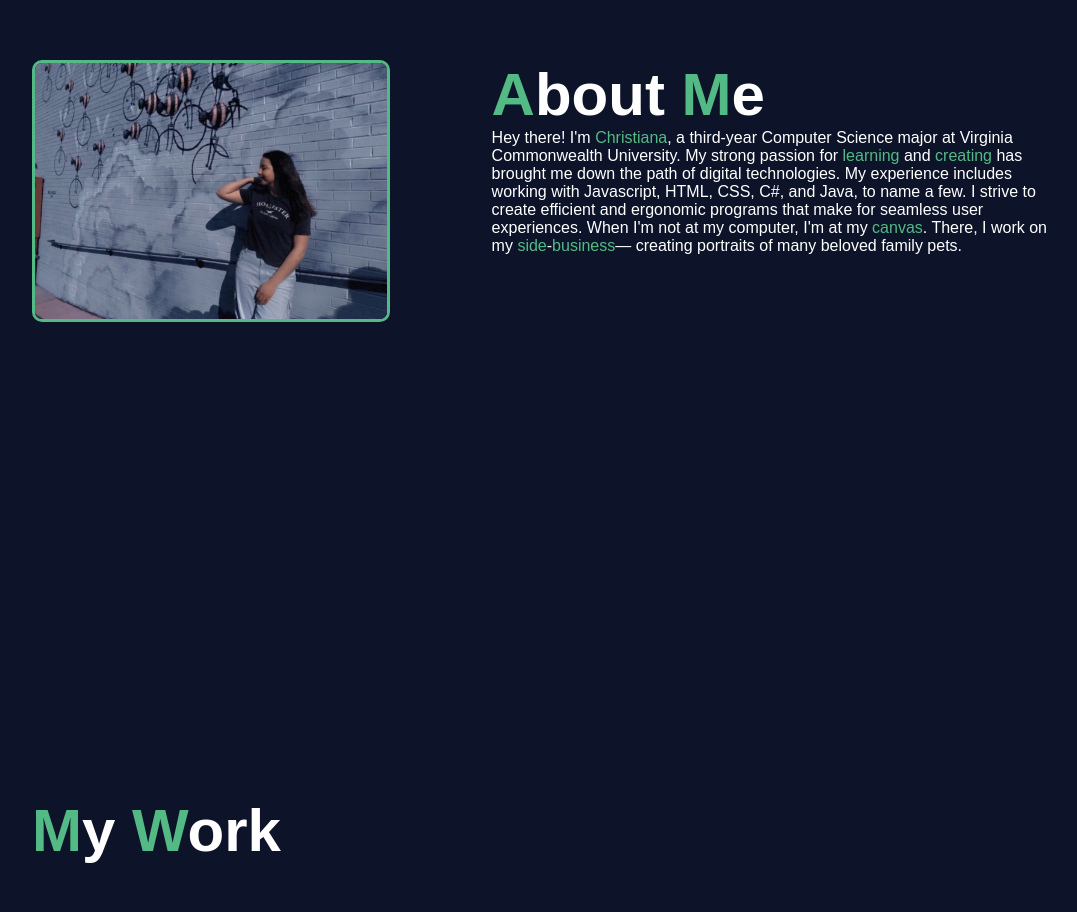
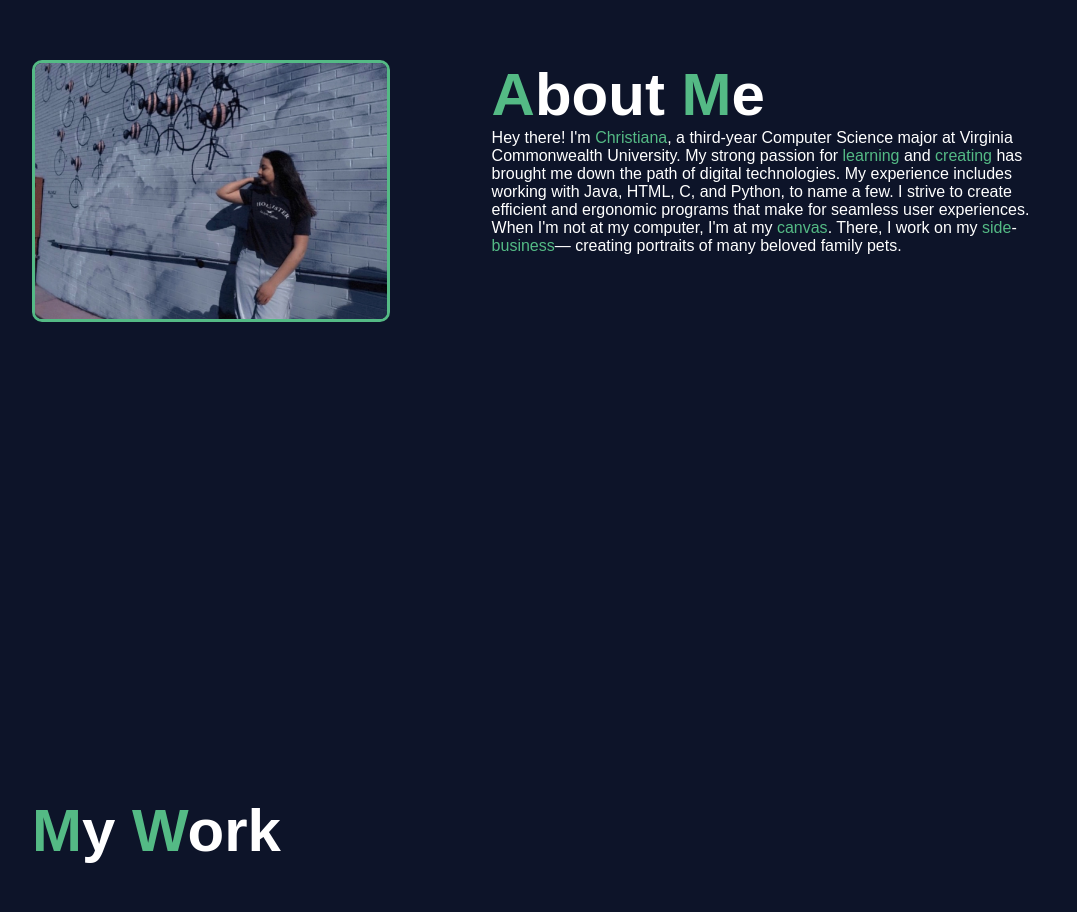
Before and after one commit to cbekk/cbekk.github.io, a plain HTML site: page index.html in a window 1280 px wide. Shown: the part 1000-1912 px from the top of the page, without its empty margins (96-1173 px from the left). Drawn offline with Linux system fonts and the light colour scheme.

Commit message:
Update index.html
Editing "about me" paragraph

```diff
--- a/index.html
+++ b/index.html
@@ -43,7 +43,7 @@
                     <p>Hey there! I'm <span>Christiana</span>, a third-year Computer Science major at Virginia
                         Commonwealth University. My strong passion for <span>learning</span> and <span>creating</span>
                         has brought me down the path of digital technologies. My experience includes working with
-                        Javascript, HTML, CSS, C#, and Java, to name a few. I strive to create efficient and ergonomic
+                        Java, HTML, C, and Python, to name a few. I strive to create efficient and ergonomic
                         programs that make for seamless user experiences. When I'm not at my computer, I'm at my
                         <span>canvas</span>. There, I work on my <span>side</span>-<span>business</span>— creating
                         portraits of many beloved family pets.
```
